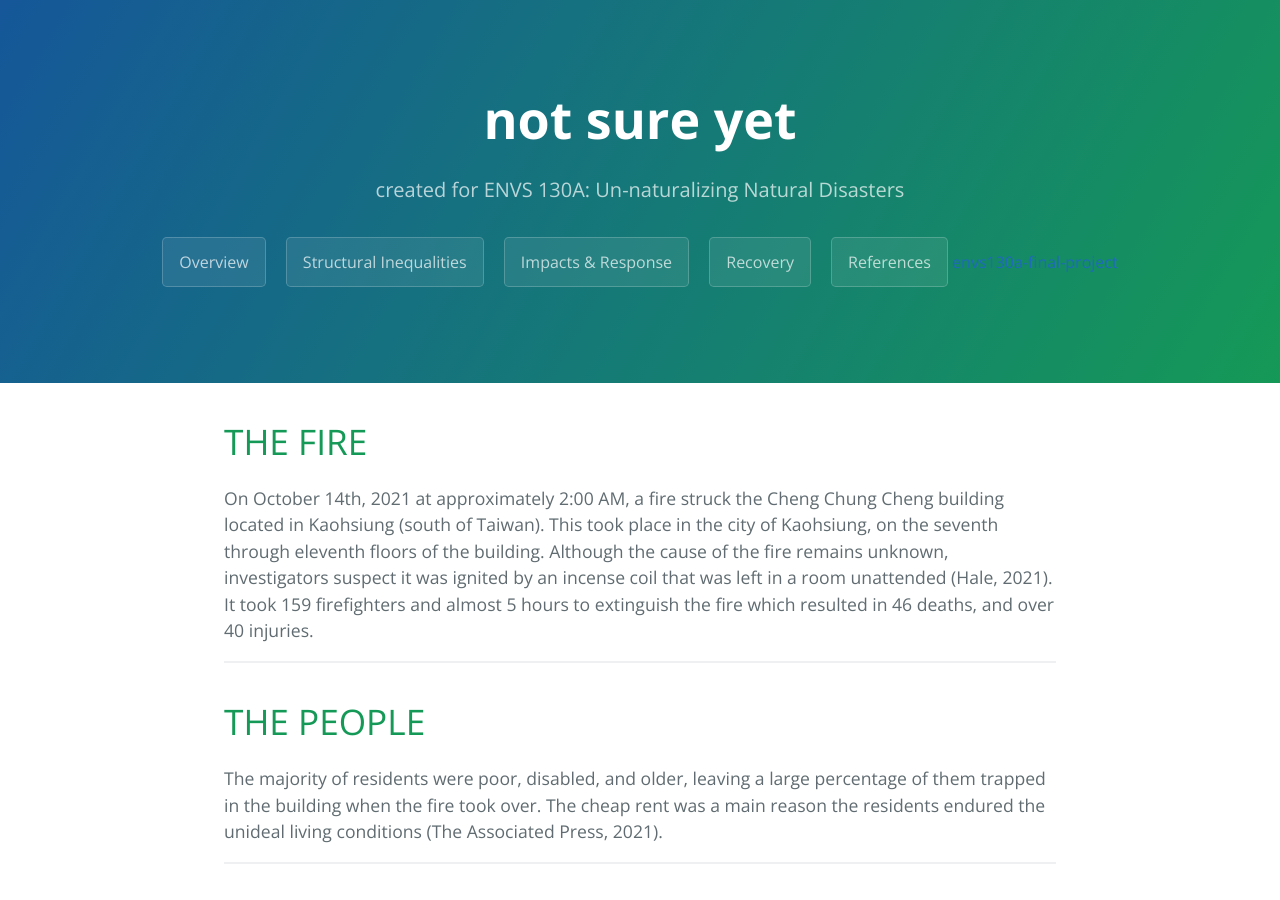
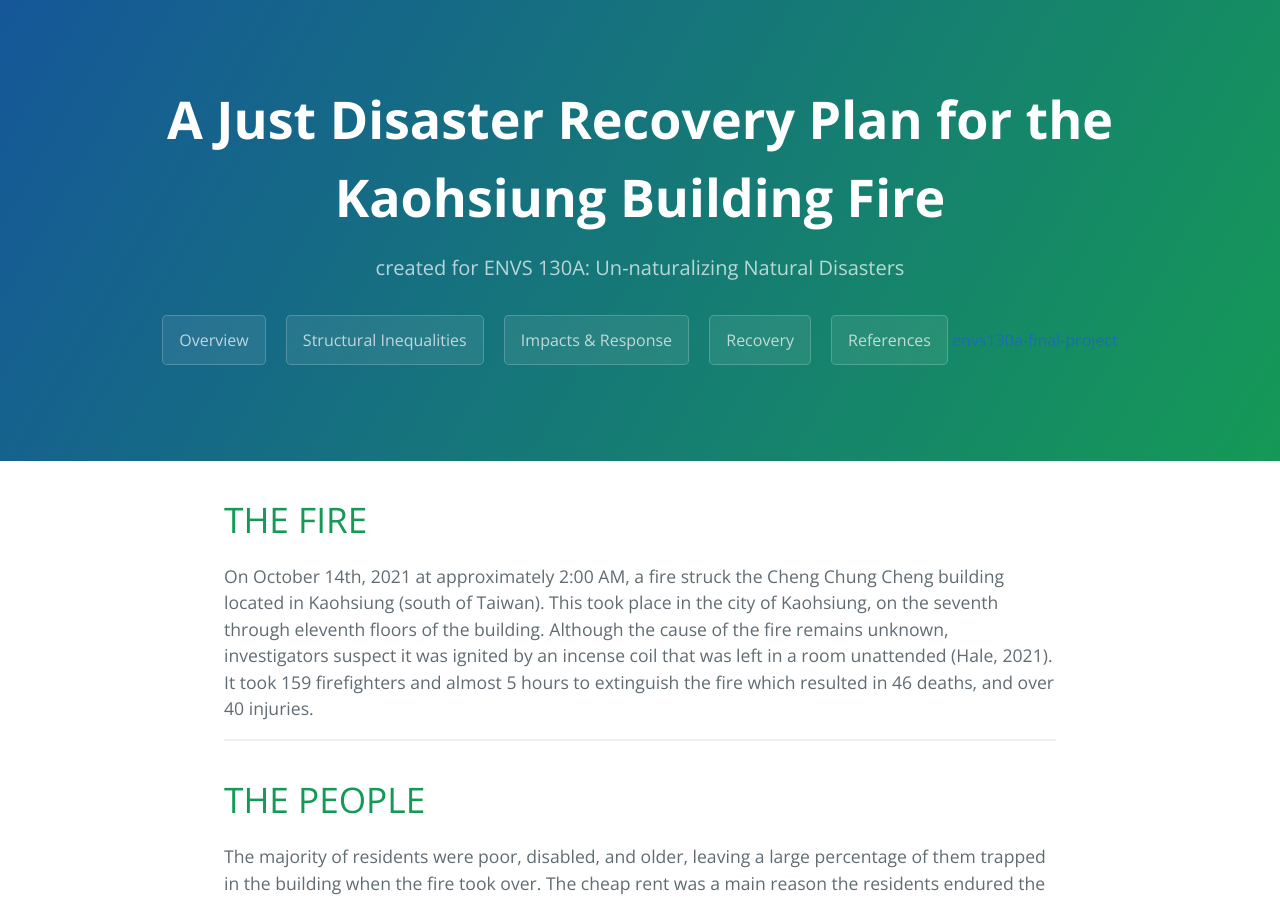
Before and after one commit to tifhsu88/envs130a-final-project, a Jekyll site: the page built from tab1.md, in a window 1280 px wide and 900 px high. Built offline with Jekyll 4.4.1, drawn with Linux system fonts in a browser that asks for light colours.

Commit message:
updated title

```diff
--- a/_layouts/template.html
+++ b/_layouts/template.html
@@ -11,7 +11,7 @@
   </head>
   <body>
     <section class="page-header">
-      <h1 class="project-name">not sure yet</h1>
+      <h1 class="project-name">A Just Disaster Recovery Plan for the Kaohsiung Building Fire</h1>
       <h2 class="project-tagline">created for ENVS 130A: Un-naturalizing Natural Disasters</h2>
       {% for page in site.pages %}
         <a href= {{ page.filename }} class="btn">{{ page.title }}</a>
```
